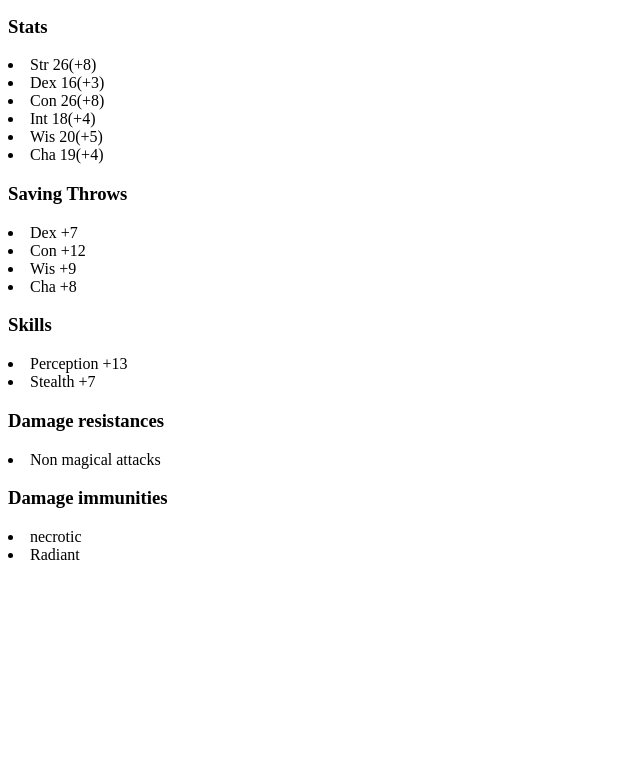
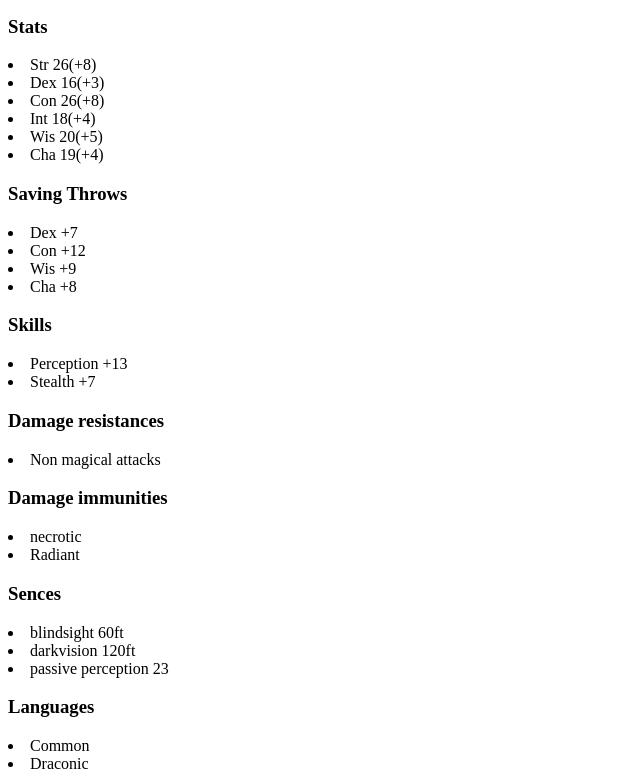
Before and after one commit to kaedinpittman05/Dungeon-and-dragons-monsters, a plain HTML site: page yinYangDragon.html in a window 1280 px wide. Shown: the part 137-918 px from the top of the page, without its empty margins (0-640 px from the left). Before the commit the page ends 800 px from the top, so only its background shows below. Drawn offline with Linux system fonts and the light colour scheme.

Commit message:
added sences and languages to yinYangDragon

```diff
--- a/yinYangDragon.html
+++ b/yinYangDragon.html
@@ -42,6 +42,15 @@
 		<li> Radiant</li>
 
 
+		<h3> Sences</h3>
+		<li> blindsight 60ft</li>
+		<li> darkvision 120ft</li>
+		<li> passive perception 23</li>
+
+		<h3> Languages</h3>
+
+		<li> Common</li>
+		<li> Draconic</li>
 
 
 
```
